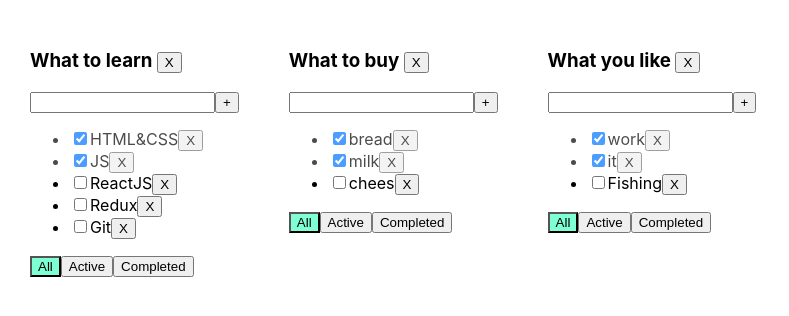
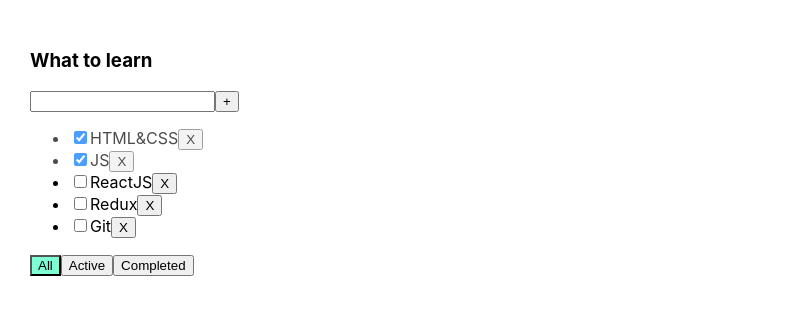
Before and after one commit to MasterTatto/PracticTodoListEveryLastLesson, a React (Create React App) app: page / in a window 1280 px wide. Shown: the top 316 px of the page, without its empty margins (0-789 px from the left). Built offline with nearby package versions, Linux system fonts and the light colour scheme.

Commit message:
start repeat todo v2

```diff
--- a/src/App.tsx
+++ b/src/App.tsx
@@ -3,118 +3,64 @@ import { v1 } from 'uuid';
 import './App.css';
 import { Todolist } from './Todolist';
 export type filterValue = 'all' | 'active' | 'completed';
-type TodoListType = {
-	id: string;
-	title: string;
-	filter: filterValue;
-};
 function App() {
+	const [filter, setFilter] = useState<filterValue>('all');
 	//
-	const todoId_1 = v1();
-	const todoId_2 = v1();
-	const todoId_3 = v1();
-	//
-	const [todoLists, setTodoLists] = useState<Array<TodoListType>>([
-		{ id: todoId_1, title: 'What to learn', filter: 'all' },
-		{ id: todoId_2, title: 'What to buy', filter: 'all' },
-		{ id: todoId_3, title: 'What you like', filter: 'all' },
-	]);
-	const [tasks, setTask] = useState({
-		[todoId_1]: [
+	const [tasks, setTask] = useState([
 		{ id: v1(), title: 'HTML&CSS', isDone: true },
 		{ id: v1(), title: 'JS', isDone: true },
 		{ id: v1(), title: 'ReactJS', isDone: false },
 		{ id: v1(), title: 'Redux', isDone: false },
 		{ id: v1(), title: 'Git', isDone: false },
-		],
-		[todoId_2]: [
-			{ id: v1(), title: 'bread', isDone: true },
-			{ id: v1(), title: 'milk', isDone: true },
-			{ id: v1(), title: 'chees', isDone: false },
-		],
-		[todoId_3]: [
-			{ id: v1(), title: 'work', isDone: true },
-			{ id: v1(), title: 'it', isDone: true },
-			{ id: v1(), title: 'Fishing', isDone: false },
-		],
-	});
+	]);
 	//
-	function changeChecked(id: string, bool: boolean, todoID: string) {
-		tasks[todoID] = tasks[todoID].map((t) =>
-			t.id === id ? { ...t, isDone: bool } : t
-		);
-		setTask({ ...tasks });
+	function changeChecked(id:string,bool:boolean) {
+		const newTask = tasks.map((t) => t.id === id ? {...t, isDone:bool} : t)
+		setTask(newTask)
 	}
 	//
-	function addTask(v: string, todoID: string) {
+	function addTask(v: string) {
 		const newTask = { id: v1(), title: v, isDone: false };
-		tasks[todoID] = [newTask, ...tasks[todoID]];
-		setTask({ ...tasks });
+		const newtasks = [newTask,...tasks]
+		setTask(newtasks)
 	}
 	//
-	function addFilterBtn(f: filterValue, todoID: string) {
-		let filterBtn = todoLists.map((tl) => {
-			if (tl.id === todoID) {
-				return { ...tl, filter: f };
-			} else {
-				return tl;
-			}
-		});
-		setTodoLists(filterBtn);
+	function addFilterBtn(f: filterValue) {
+		setFilter(f);
 	}
 	//
-
+	function windowTask() {
+		if (filter === 'active') {
+			return tasks.filter((f) => f.isDone === false);
+		}
+		if (filter === 'completed') {
+			return tasks.filter((f) => f.isDone === true);
+		} else {
+			return tasks;
+		}
+	}
 	//
-	function removeTask(idTask: string, todoID: string) {
-		tasks[todoID] = tasks[todoID].filter((f) => {
+	function removeTask(idTask: string) {
+		const newTask = tasks.filter((f) => {
 			if (f.id !== idTask) {
 				return true;
 			} else {
 				return false;
 			}
 		});
-		setTask({ ...tasks });
-	}
-	//
-	function removeTodo(todoID: string) {
-		const removeTodoList = todoLists.filter((tl) => {
-			if (tl.id !== todoID) {
-				return true;
-			} else {
-				return false;
-			}
-		});
-		setTodoLists(removeTodoList);
-		delete tasks[todoID];
+		setTask(newTask);
 	}
 	return (
 		<div className='App'>
-			{todoLists.map((tl) => {
-				function windowTask() {
-					if (tl.filter === 'active') {
-						return tasks[tl.id].filter((f) => f.isDone === false);
-					}
-					if (tl.filter === 'completed') {
-						return tasks[tl.id].filter((f) => f.isDone === true);
-					} else {
-						return tasks[tl.id];
-					}
-				}
-				return (
 			<Todolist
-						key={tl.id}
-						id={tl.id}
-						title={tl.title}
+				title='What to learn'
 				tasks={windowTask()}
 				removeTask={removeTask}
 				addFilterBtn={addFilterBtn}
 				addTask={addTask}
 				changeChecked={changeChecked}
-						filter={tl.filter}
-						removeTodo={removeTodo}
+				filter={filter}
 			/>
-				);
-			})}
 		</div>
 	);
 }
--- a/src/Todolist.tsx
+++ b/src/Todolist.tsx
@@ -10,27 +10,23 @@ type TaskType = {
 type PropsType = {
 	title: string;
 	tasks: Array<TaskType>;
-	removeTask: (id: string, todoID: string) => void;
-	addFilterBtn: (v: filterValue, todoID: string) => void;
-	addTask: (v: string, todoID: string) => void;
-	changeChecked: (id: string, bool: boolean, todoID: string) => void;
+	removeTask: (id: string) => void;
+	addFilterBtn: (v: filterValue) => void;
+	addTask: (v: string) => void;
+	changeChecked: (id: string, bool: boolean) => void;
 	filter: string;
-	id: string;
-	removeTodo:(id:string) => void
 };
 
 export function Todolist(props: PropsType) {
 	const liItem = props.tasks.map((t) => {
-		const removeTask = () => props.removeTask(t.id, props.id);
+		const removeTask = () => props.removeTask(t.id);
 		//
 		return (
 			<li className={t.isDone ? 'done' : ''}>
 				<input
 					type='checkbox'
 					checked={t.isDone}
-					onChange={(e) =>
-						props.changeChecked(t.id, e.currentTarget.checked, props.id)
-					}
+					onChange={(e) => props.changeChecked(t.id, e.currentTarget.checked)}
 				/>
 				<span>{t.title}</span>
 				<button onClick={removeTask}>X</button>
@@ -51,7 +47,7 @@ export function Todolist(props: PropsType) {
 	//
 	const addValueBtn = () => {
 		if (noSpace) {
-			props.addTask(noSpace, props.id);
+			props.addTask(noSpace);
 			setValue('');
 		} else {
 			setError(true);
@@ -60,7 +56,7 @@ export function Todolist(props: PropsType) {
 	//
 	const addValueEnter = (e: KeyboardEvent<HTMLInputElement>) => {
 		if (e.key === 'Enter' && noSpace) {
-			props.addTask(noSpace, props.id);
+			props.addTask(noSpace);
 			setValue('');
 		} else {
 			setError(true);
@@ -68,7 +64,7 @@ export function Todolist(props: PropsType) {
 	};
 	return (
 		<div>
-			<h3>{props.title} <button onClick={() => props.removeTodo(props.id)}>X</button></h3>
+			<h3>{props.title}</h3>
 			<div>
 				<input
 					className={error ? 'error' : ''}
@@ -82,19 +78,19 @@ export function Todolist(props: PropsType) {
 			<div>
 				<button
 					className={props.filter === 'all' ? 'btn' : ''}
-					onClick={() => props.addFilterBtn('all', props.id)}
+					onClick={() => props.addFilterBtn('all')}
 				>
 					All
 				</button>
 				<button
 					className={props.filter === 'active' ? 'btn' : ''}
-					onClick={() => props.addFilterBtn('active', props.id)}
+					onClick={() => props.addFilterBtn('active')}
 				>
 					Active
 				</button>
 				<button
 					className={props.filter === 'completed' ? 'btn' : ''}
-					onClick={() => props.addFilterBtn('completed', props.id)}
+					onClick={() => props.addFilterBtn('completed')}
 				>
 					Completed
 				</button>
```
Lines whose indentation alone changed are shown as unchanged.
